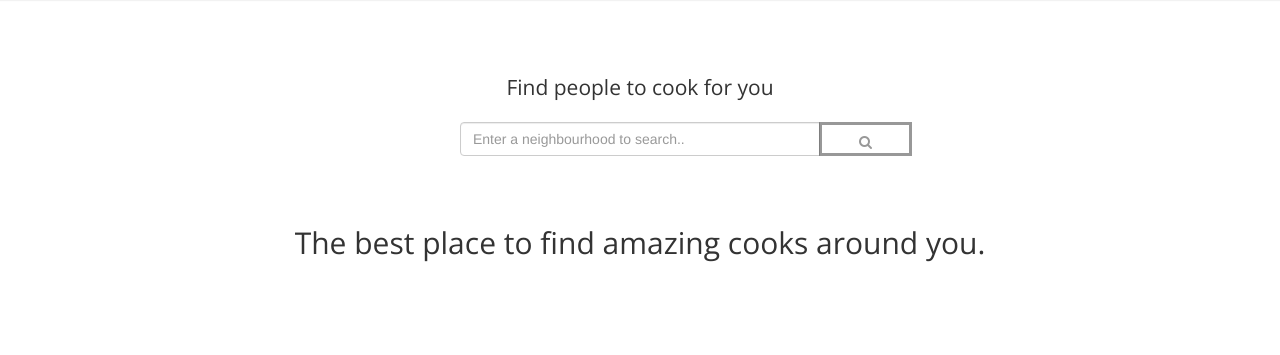
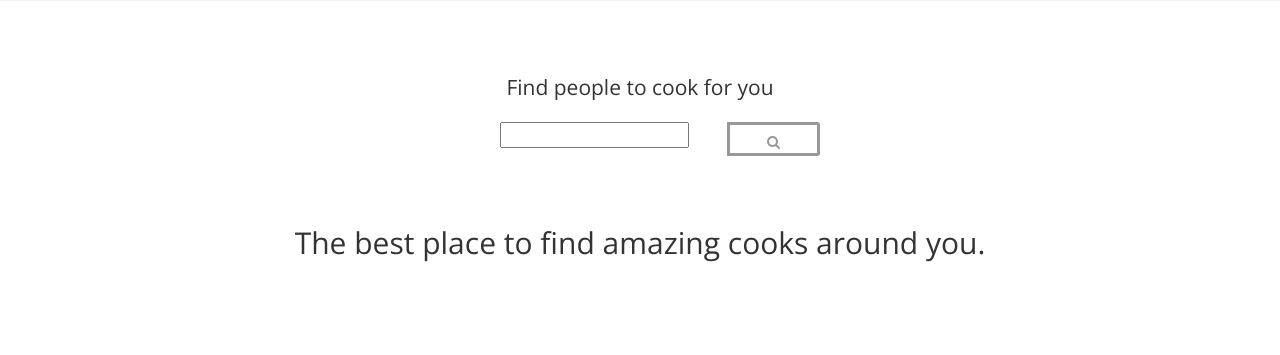
Before and after one commit to HammadH/foodcook, a Django app: page / in a window 1280 px wide. Shown: the part 107-462 px from the top of the page. Run offline with Django 3.2, Linux system fonts and the light colour scheme; parts of the project's set-up code (start-up, migrations or seed data) failed here and were passed over; some libraries are stand-ins or nearby versions.

Commit message:
areas autocomplete on landing

```diff
--- a/foodcook/cooks/forms.py
+++ b/foodcook/cooks/forms.py
@@ -81,7 +81,8 @@ class MealForm(forms.ModelForm):
 
 
 class CookSearchForm(forms.Form):
-	area = forms.CharField(widget=forms.TextInput(attrs={'class':'form-control', 'placeholder':'Enter a neighbourhood to search..'}), label='')
+	area = forms.CharField(label='',widget=TextWidget('AreaAutocomplete', attrs={'class':'form-control', 'placeholder':'Enter a neighbourhood to search cooks..'},))
+
 
 
 class EmailForm(forms.Form):
--- a/foodcook/templates/landing.html
+++ b/foodcook/templates/landing.html
@@ -1,5 +1,5 @@
 {% extends "base.html" %}
-
+{% load staticfiles %}
 
 
 {% block auth %}
@@ -24,18 +24,14 @@
 
        <div class='col-lg-4 '>
 		<form method="GET" action="{% url 'cooks_list_view' %}">
-				<div class="input-group">
-			<div class="input-group-btn">
-
-                <span class="input-group-btn">
-                	{{form}}
-              <button class="btn btn-default" type="submit" style='height:34px;'>
+			 <div class='input-group'>
+	            {{form}}
+				<span class="input-group-btn">
+					<button class="btn btn-default" type="submit" style='height:34px;'>
               <span class="fa fa-search"></span>
-             </button>
-             </span>
-            </div>
-			</div>
-		</form>
+             </button></span>
+             </div>
+         </form>
 		</div>
 
 
```
Also changed, not shown: foodcook/cooks/autocomplete_light_registry.py (line endings or trailing spaces).
